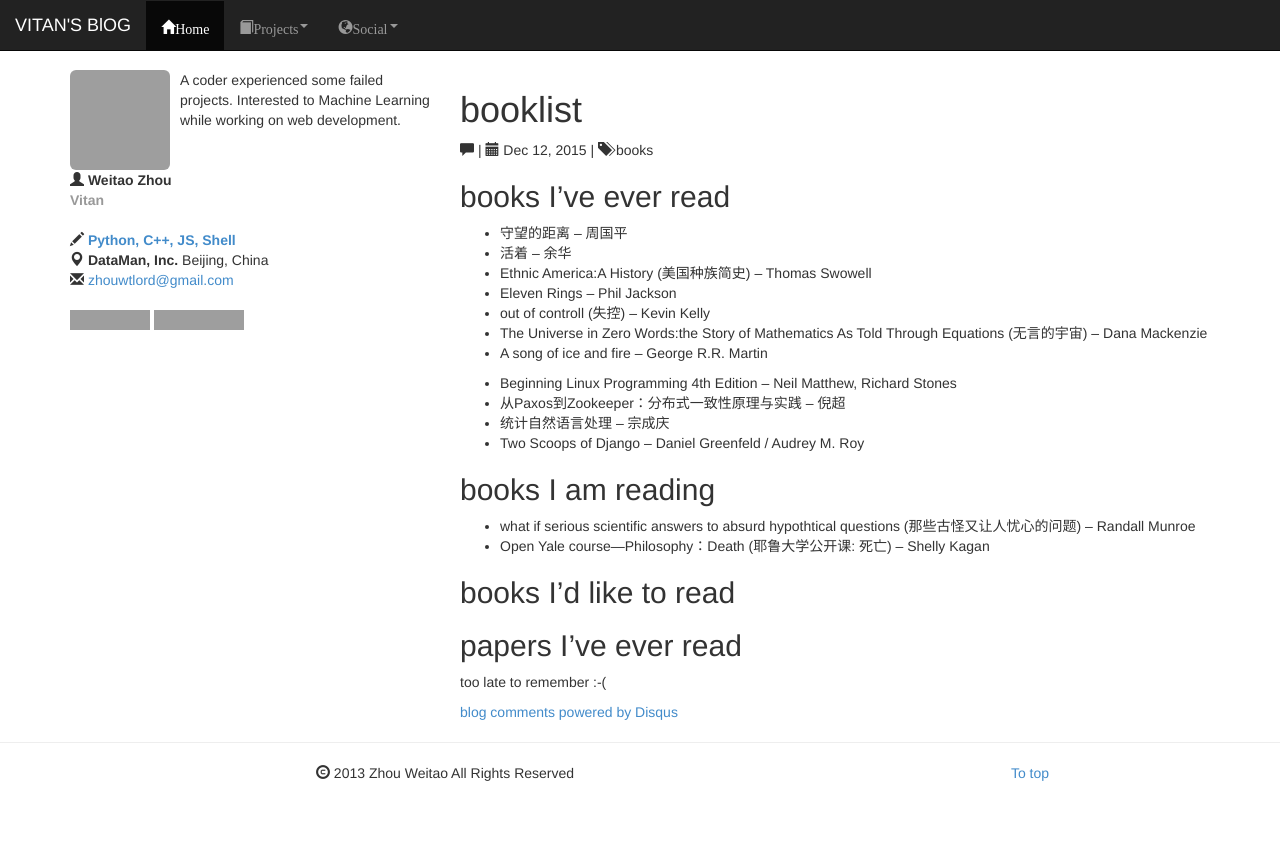
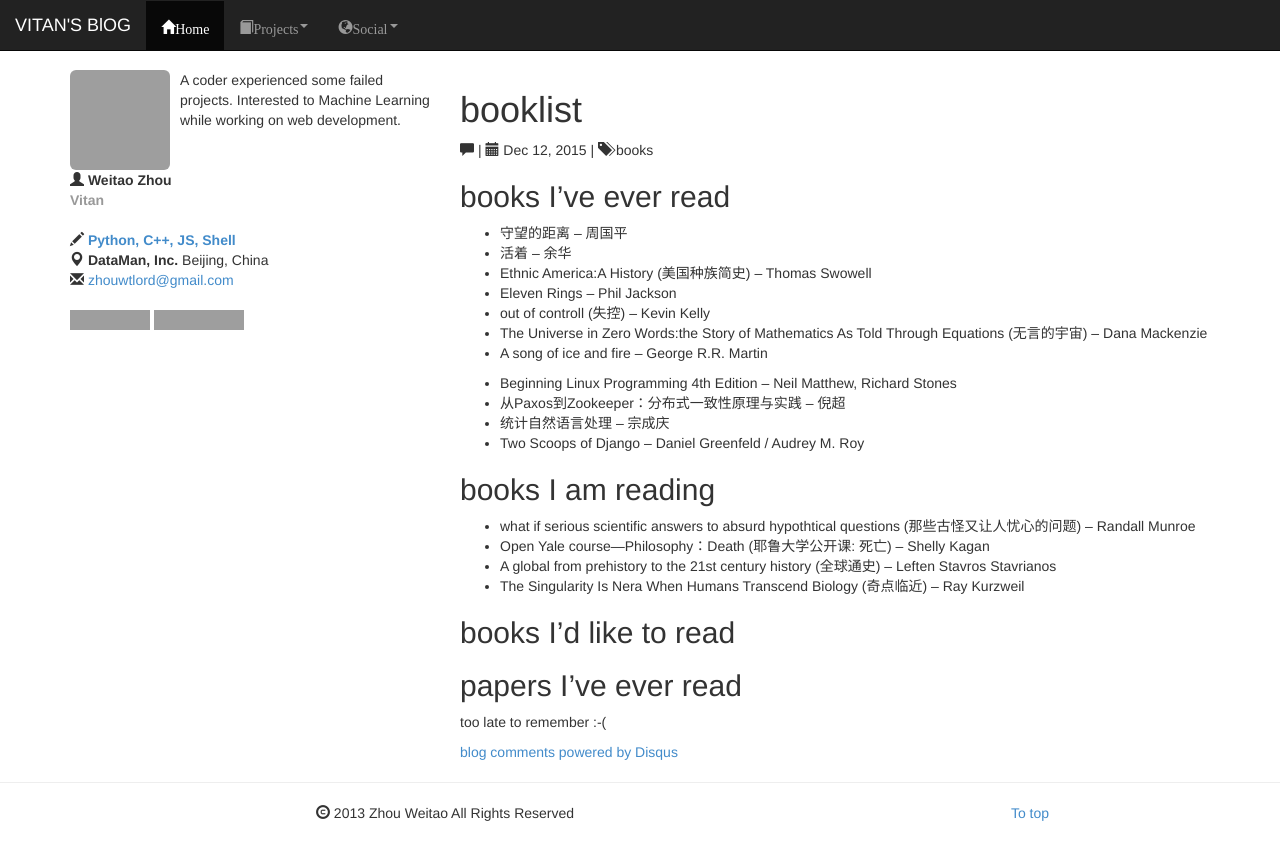
Before and after one commit to vitan/vitan.github.io, a Jekyll site: the page built from _posts/2015-12-12-booklist.md, in a window 1280 px wide, cut to the strip 0-860 px from the top of the page. Built offline with Jekyll 4.4.1, drawn with Linux system fonts in a browser that asks for light colours; Markdown is read by kramdown in place of the engine named in the settings; comment, search, counter and statistics services are not loaded; grey boxes are pictures that could not be loaded.

Commit message:
Update 2015-12-12-booklist.md

```diff
--- a/_posts/2015-12-12-booklist.md
+++ b/_posts/2015-12-12-booklist.md
@@ -24,6 +24,8 @@ categories: books
 
 * what if serious scientific answers to absurd hypothtical questions (那些古怪又让人忧心的问题) -- Randall Munroe
 * Open Yale course—Philosophy：Death (耶鲁大学公开课: 死亡) -- Shelly Kagan
+* A global from prehistory to the 21st century history (全球通史) -- Leften Stavros Stavrianos
+* The Singularity Is Nera When Humans Transcend Biology (奇点临近) -- Ray Kurzweil
 
 ## books I'd like to read
 
```
